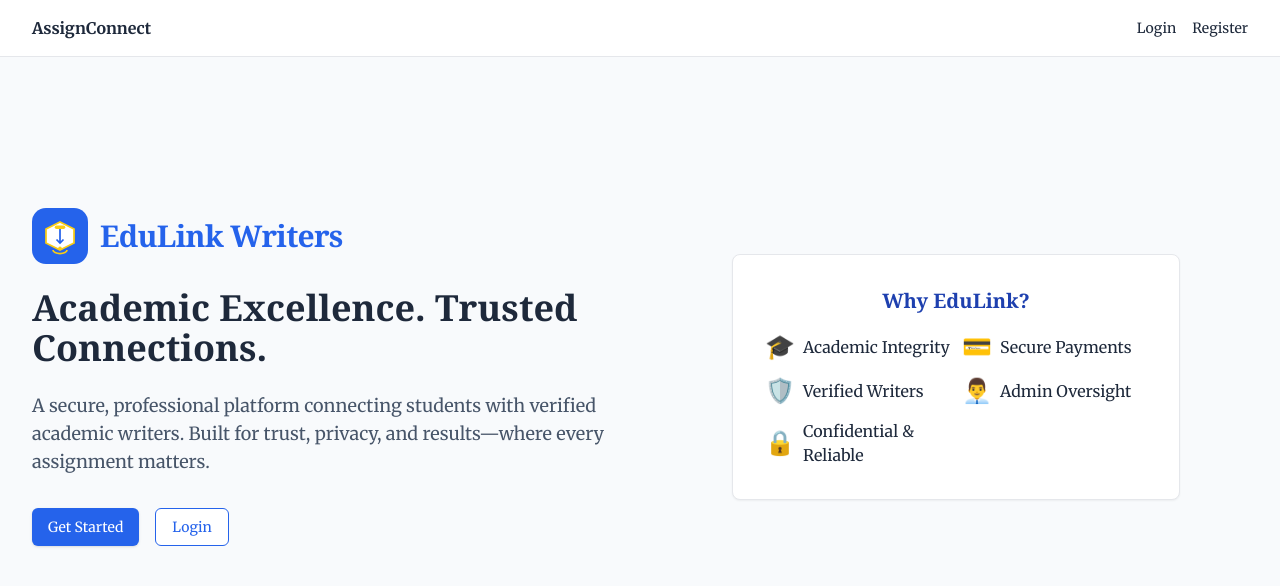
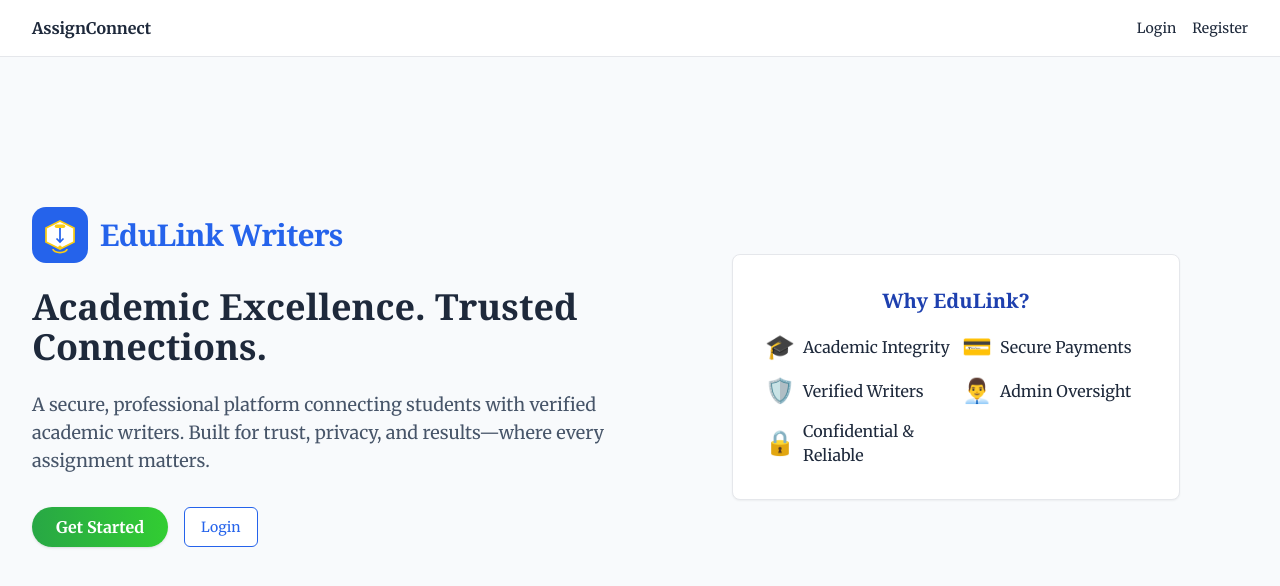
Before and after one commit to jamiljuma2/LOGIN, a React (Vite) app: page / in a window 1280 px wide. Shown: the top 586 px of the page. Built offline with nearby package versions, Linux system fonts and the light colour scheme.

Commit message:
Style: Apply green gradient to home page register button; revert register page button

```diff
--- a/src/pages/Landing.tsx
+++ b/src/pages/Landing.tsx
@@ -20,7 +20,16 @@ export default function Landing() {
           <h1 className="text-3xl md:text-4xl font-bold text-brand-700 font-serif leading-tight">Academic Excellence. Trusted Connections.</h1>
           <p className="text-lg text-muted max-w-xl">A secure, professional platform connecting students with verified academic writers. Built for trust, privacy, and results—where every assignment matters.</p>
           <div className="flex gap-4 mt-2">
-            <Link to="/auth/register" className="btn btn-primary text-base px-6 py-2 rounded-full shadow">Get Started</Link>
+            <Link
+              to="/auth/register"
+              className="text-base px-6 py-2 rounded-full shadow font-semibold text-white transition focus:outline-none focus:ring-2 focus:ring-offset-2 focus:ring-green-600"
+              style={{
+                background: 'linear-gradient(90deg, #28A745 0%, #32CD32 100%)',
+                border: 'none',
+              }}
+            >
+              Get Started
+            </Link>
             <Link to="/auth/login" className="btn btn-outline text-base px-6 py-2 rounded-full">Login</Link>
           </div>
         </div>
```
